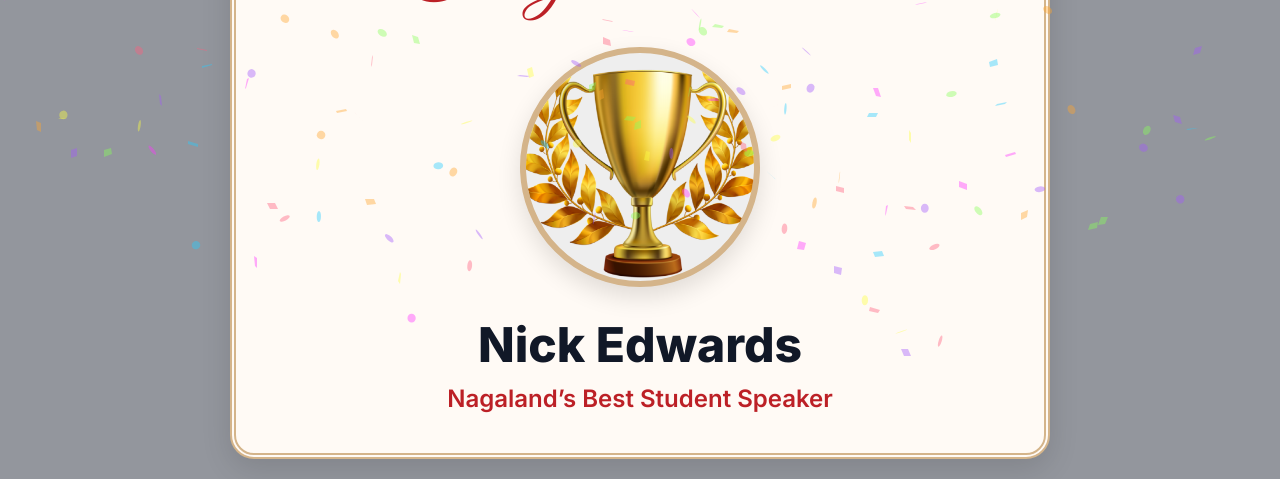
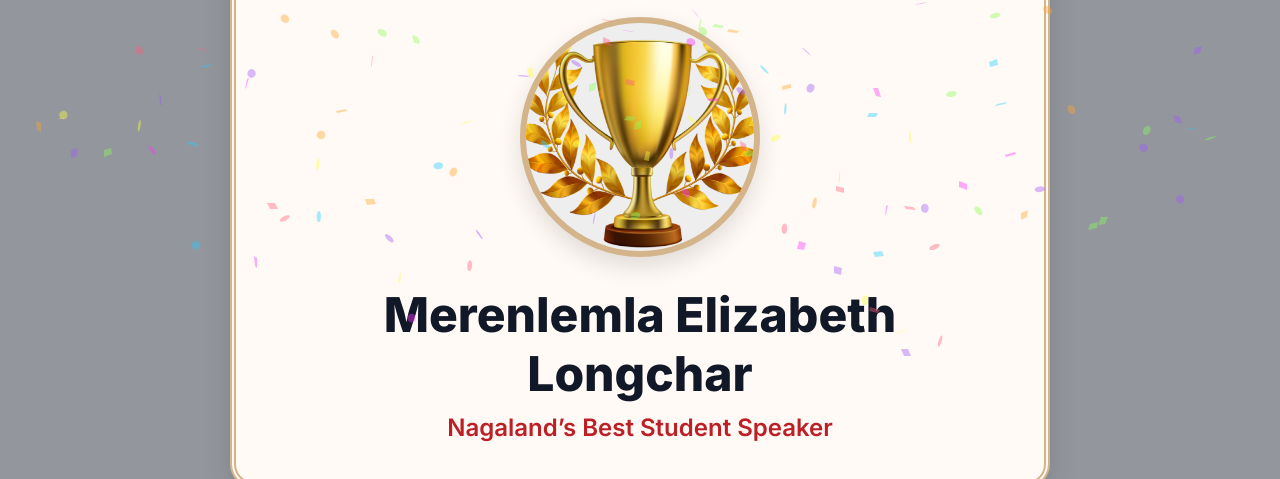
Before and after one commit to xseededucation/nagaland-elocution, a plain HTML site: page index.html in a window 1280 px wide. Both pictures are taken after a click on the button "Tap to open the letter". Shown: the part 321-800 px from the top of the page. Drawn offline with nearby package versions, Linux system fonts and the light colour scheme.

Commit message:
Update index.html
winner name

```diff
--- a/index.html
+++ b/index.html
@@ -235,7 +235,7 @@
           </div> -->
         </div>
 
-        <h2 class="name">Nick Edwards</h2>
+        <h2 class="name">Merenlemla Elizabeth Longchar</h2>
         <p class="subtitle">Nagaland’s Best Student Speaker</p>
       </div>
     </div>
```
